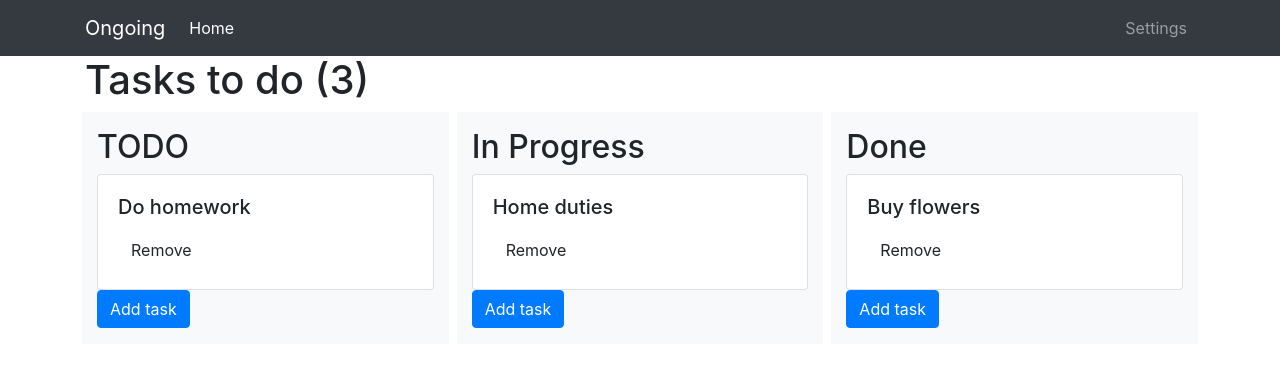
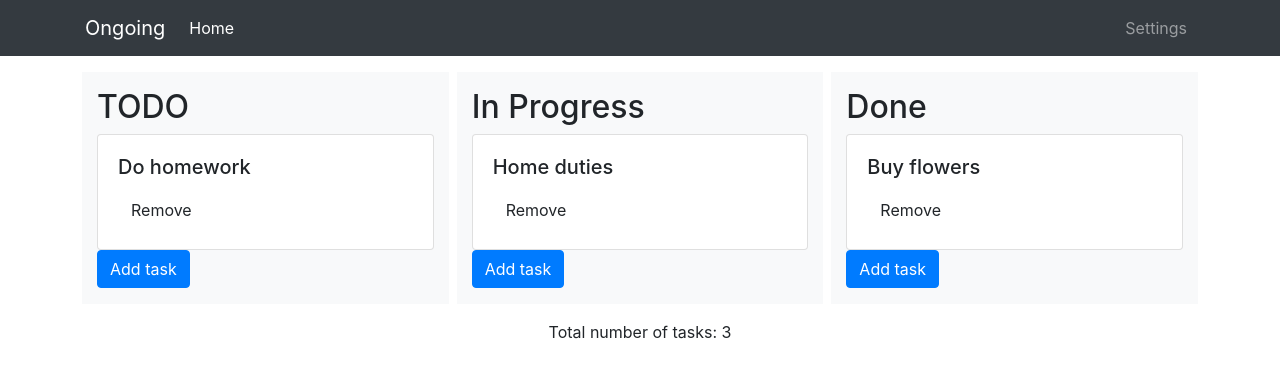
Before and after one commit to flareair/ongoing, a React (Create React App) app: page / in a window 1280 px wide. Shown: the top 378 px of the page. Built offline with nearby package versions, Linux system fonts and the light colour scheme.

Commit message:
Adjust styles

```diff
--- a/src/board/Board.tsx
+++ b/src/board/Board.tsx
@@ -17,13 +17,15 @@ class Board extends React.Component<BoardProps> {
   render() {
     return (
       <main className="container">
-        <h1>{this.props.boardName} ({this.props.taskCount})</h1>
         <div className="row px-2">
           {
             this.props.statuses.map(status => {
               return <Status status={status} key={status.id}/>;
             })
           }
+        </div>
+        <div className="row justify-content-center mt-3">
+          <div>Total number of tasks: {this.props.taskCount}</div>
         </div>
       </main>
     );
--- a/src/status/Status.tsx
+++ b/src/status/Status.tsx
@@ -16,7 +16,7 @@ interface StatusProps {
 class Status extends React.Component<StatusProps> {
   render() {
     return (
-      <div className="status col bg-light mx-1 py-3">
+      <div className="status col bg-light mx-1 py-3 mt-3">
         <h2>{this.props.status.name}</h2>
         {
           this.props.tasks.map(task => {
```
